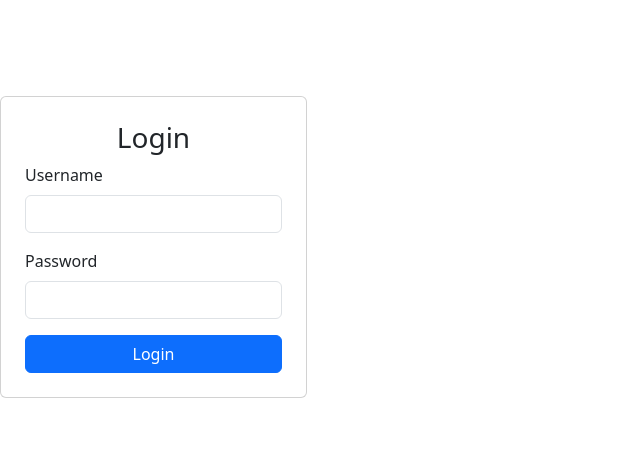
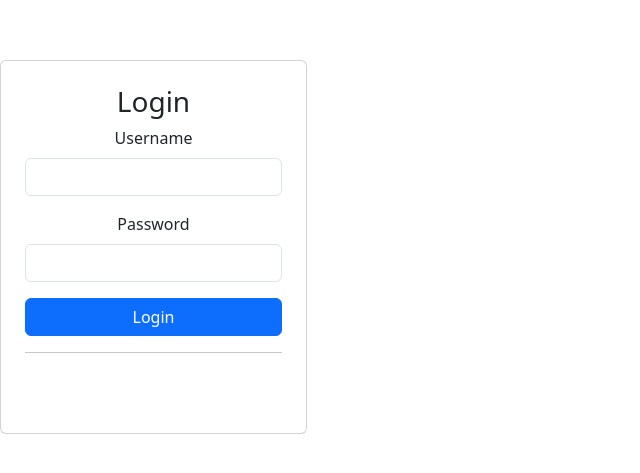
Before and after one commit to SanmartinJose/FrontendToyStore, a React (Vite) app in the folder login-frontend/: page / in a window 1280 px wide. Shown: the part 153-626 px from the top of the page, without its empty margins (0-640 px from the left). Built offline with nearby package versions, Linux system fonts and the light colour scheme.

Commit message:
Final Version

```diff
--- a/login-frontend/src/App.jsx
+++ b/login-frontend/src/App.jsx
@@ -1,16 +1,18 @@
 import { useState } from 'react';
 import { BrowserRouter as Router, Routes, Route, useNavigate } from 'react-router-dom';
+import { GoogleOAuthProvider, GoogleLogin } from '@react-oauth/google';
 import axios from 'axios';
 import 'bootstrap/dist/css/bootstrap.min.css';
 
 const API_URL = 'https://toystorebackend.onrender.com';
+const GOOGLE_CLIENT_ID = '639044841839-ddle5ha663v3qd44d8rphotrnkjj59n9.apps.googleusercontent.com';
 
 // Página de Login
 function Login() {
+    const navigate = useNavigate();
     const [username, setUsername] = useState('');
     const [password, setPassword] = useState('');
     const [error, setError] = useState('');
-    const navigate = useNavigate();
 
     const handleLogin = async (e) => {
         e.preventDefault();
@@ -18,16 +20,30 @@ function Login() {
 
         try {
             const res = await axios.post(`${API_URL}/login`, { username, password });
-            navigate('/dashboard', { state: res.data });
+            navigate('/dashboard');
         } catch (err) {
-            setError('Usuario o contraseña incorrecto 1');
+            setError('Usuario o contraseña incorrecto');
+        }
+    };
+
+    const handleGoogleLoginSuccess = async (credentialResponse) => {
+        try {
+            const res = await axios.post(`${API_URL}/google-login`, {
+                token: credentialResponse.credential,
+            });
+
+            console.log("Usuario autenticado:", res.data.user);
+            navigate('/dashboard');
+        } catch (err) {
+            console.error("Error en la autenticación con Google:", err);
+            setError('Error al iniciar sesión con Google');
         }
     };
 
     return (
         <div className="d-flex justify-content-center align-items-center vh-100">
-            <div className="card p-4" style={{ width: '100%', maxWidth: '400px' }}>
-                <h3 className="text-center">Login</h3>
+            <div className="card p-4 text-center" style={{ width: '100%', maxWidth: '400px' }}>
+                <h3>Login</h3>
                 {error && <div className="alert alert-danger">{error}</div>}
                 <form onSubmit={handleLogin}>
                     <div className="mb-3">
@@ -50,6 +66,12 @@ function Login() {
                     </div>
                     <button type="submit" className="btn btn-primary w-100">Login</button>
                 </form>
+
+                <hr />
+
+                <GoogleOAuthProvider clientId={GOOGLE_CLIENT_ID}>
+                    <GoogleLogin onSuccess={handleGoogleLoginSuccess} onError={() => setError('Error en Google Login')} />
+                </GoogleOAuthProvider>
             </div>
         </div>
     );
@@ -60,7 +82,7 @@ function Dashboard() {
     return (
         <div className="d-flex justify-content-center align-items-center vh-100">
             <div className="card p-4 text-center" style={{ width: '100%', maxWidth: '400px' }}>
-              <h1>Bienvenido</h1>
+                <h3>Bienvenido</h3>
             </div>
         </div>
     );
```
Lines whose indentation alone changed are shown as unchanged.
